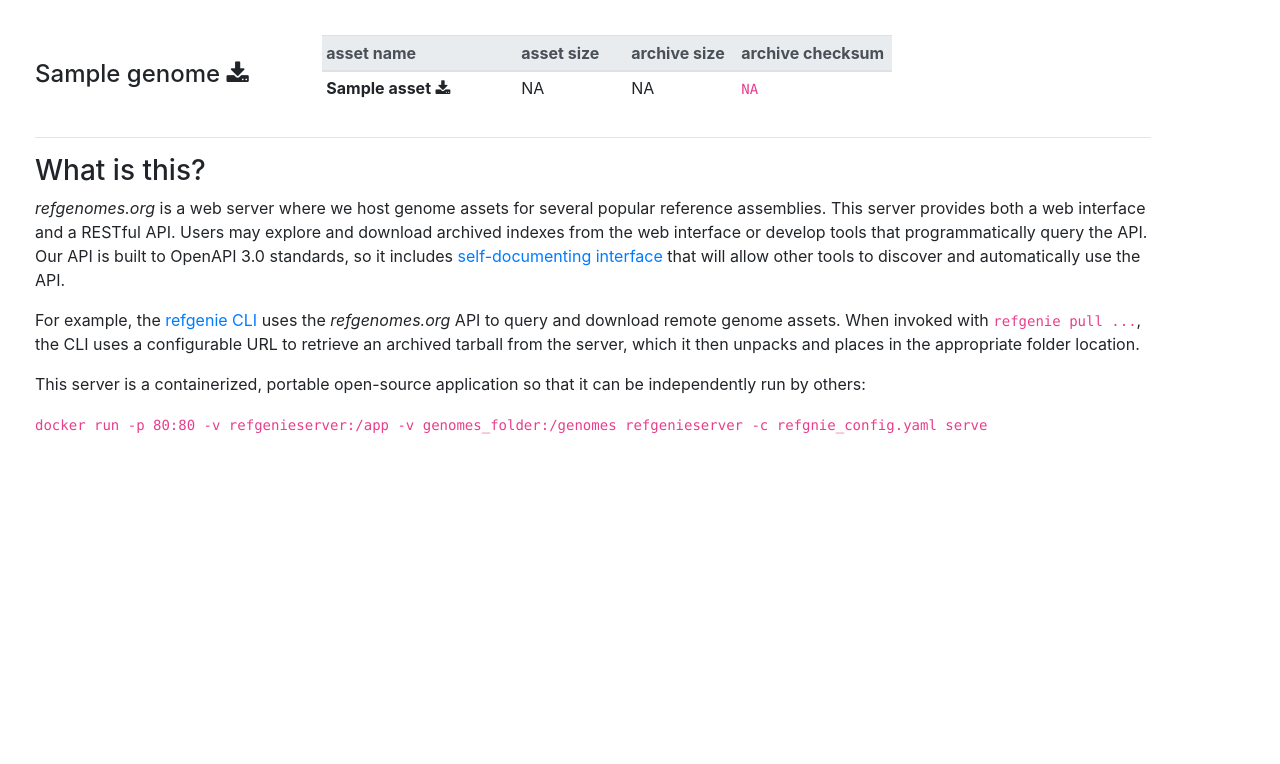
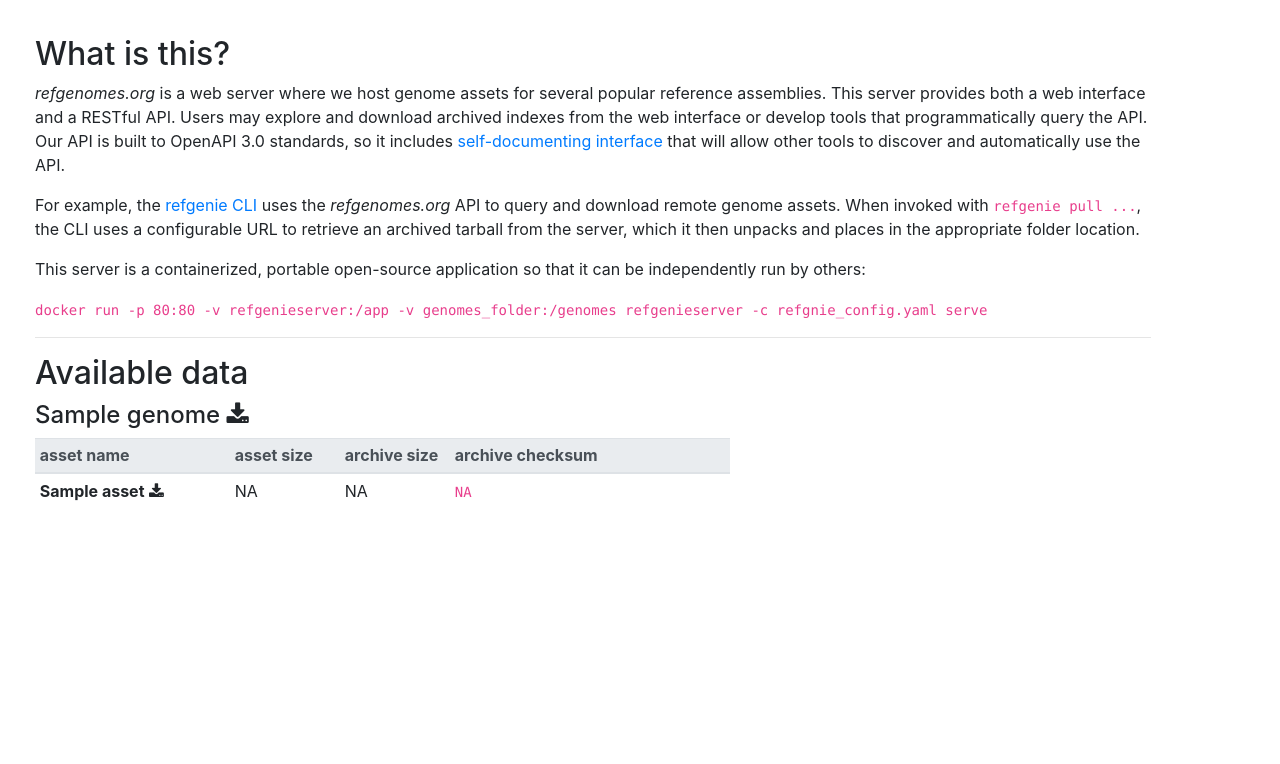
Before and after one commit to refgenie/refgenieserver, a FastAPI app: template refgenieserver/templates/index.html in a window 1280 px wide. Shown: the part 71-835 px from the top of the page. Run offline with FastAPI, Linux system fonts and the light colour scheme; the template is opened without the code that fills it: most values are stand-ins (such as "Sample title", 1, 10 or a date in 2020); parts of the project's set-up code (start-up, migrations or seed data) failed here and were passed over; some libraries are stand-ins or nearby versions.

Commit message:
restructure landing page, change accessors from ids to class

```diff
--- a/refgenieserver/static/style.css
+++ b/refgenieserver/static/style.css
@@ -114,24 +114,28 @@
     min-width: 570px;
 }
 
-h4#genome_title{
+h4#genome_title {
     cursor: pointer;
     min-width: 100px;
 }
 
-div.col-2#genome_title{
-    min-width: 110px;
+div.col-3#genome_title{
+    min-width: 300px;
     max-width: 310px;
 }
 
-div.col-10#asset_table{
+div.col-9#asset_table {
     min-width: 600px;
 }
 
-th#asset_name {
+th.asset_name {
     width: 195px;
 }
 
-th#size {
+th.size {
     width: 110px;
 }
+
+th.checksum {
+    width: 280px;
+}
--- a/refgenieserver/templates/index.html
+++ b/refgenieserver/templates/index.html
@@ -8,6 +8,18 @@
         {{ x }}
     {% endif %}
 {% endmacro %}
+<h2>What is this?</h2>
+<p><i>refgenomes.org</i> is a web server where we host genome assets for several popular reference assemblies.
+This server provides both a web interface and a RESTful API. Users may explore and download archived indexes from the
+web interface or develop tools that programmatically query the API. Our API is built to OpenAPI 3.0 standards,
+so it includes <a href="/docs">self-documenting interface</a> that will allow other tools to discover and automatically
+    use the API.</p>
+<p>For example, the <a href="http://refgenie.databio.org/en/latest/">refgenie CLI</a> uses the <i>refgenomes.org</i> API to query and download remote genome assets. When invoked
+    with <code>refgenie pull ...</code>, the CLI uses a configurable URL to retrieve an archived tarball from the server, which it then unpacks and places in the appropriate folder location. </p>
+<p>This server is a containerized, portable open-source application so that it can be independently run by others:
+<p><code>docker run -p 80:80 -v refgenieserver:/app -v genomes_folder:/genomes refgenieserver -c refgnie_config.yaml serve</code></p>
+<hr class="featurette-divider">
+<h2>Available data</h2>
 {% for genome_name, assets in genomes.items() %}
 <div class="row align-items-center">
     <div class="col-3" id="genome_title">
@@ -17,10 +29,10 @@
         <table class="table table-sm" id="asset_table">
             <thead class="thead-light">
                 <tr>
-                    <th id="asset_name" scope="col">asset name</th>
-                    <th id="size" scope="col">asset size</th>
-                    <th id="size" scope="col">archive size</th>
-                    <th scope="col">archive checksum</th>
+                    <th class="asset_name" scope="col">asset name</th>
+                    <th class="size" scope="col">asset size</th>
+                    <th class="size" scope="col">archive size</th>
+                    <th class="checksum" scope="col">archive checksum</th>
                 </tr>
             </thead>
             {% for asset in assets %}
@@ -39,15 +51,4 @@
     </div>
 </div>
 {% endfor %}
-<hr class="featurette-divider">
-<h3>What is this?</h3>
-<p><i>refgenomes.org</i> is a web server where we host genome assets for several popular reference assemblies.
-This server provides both a web interface and a RESTful API. Users may explore and download archived indexes from the
-web interface or develop tools that programmatically query the API. Our API is built to OpenAPI 3.0 standards,
-so it includes <a href="/docs">self-documenting interface</a> that will allow other tools to discover and automatically
-    use the API.</p>
-<p>For example, the <a href="http://refgenie.databio.org/en/latest/">refgenie CLI</a> uses the <i>refgenomes.org</i> API to query and download remote genome assets. When invoked
-    with <code>refgenie pull ...</code>, the CLI uses a configurable URL to retrieve an archived tarball from the server, which it then unpacks and places in the appropriate folder location. </p>
-<p>This server is a containerized, portable open-source application so that it can be independently run by others:
-<p><code>docker run -p 80:80 -v refgenieserver:/app -v genomes_folder:/genomes refgenieserver -c refgnie_config.yaml serve</code></p>
 {% endblock %}
```
